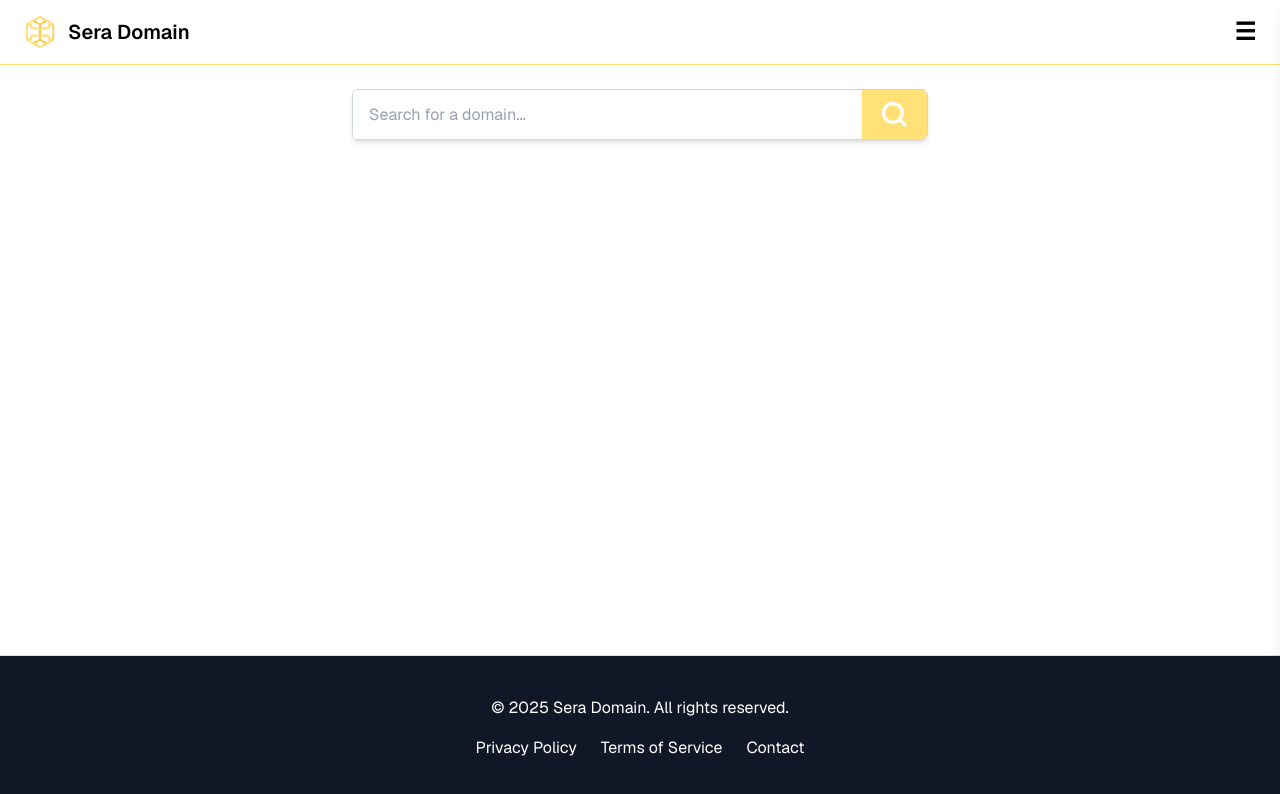
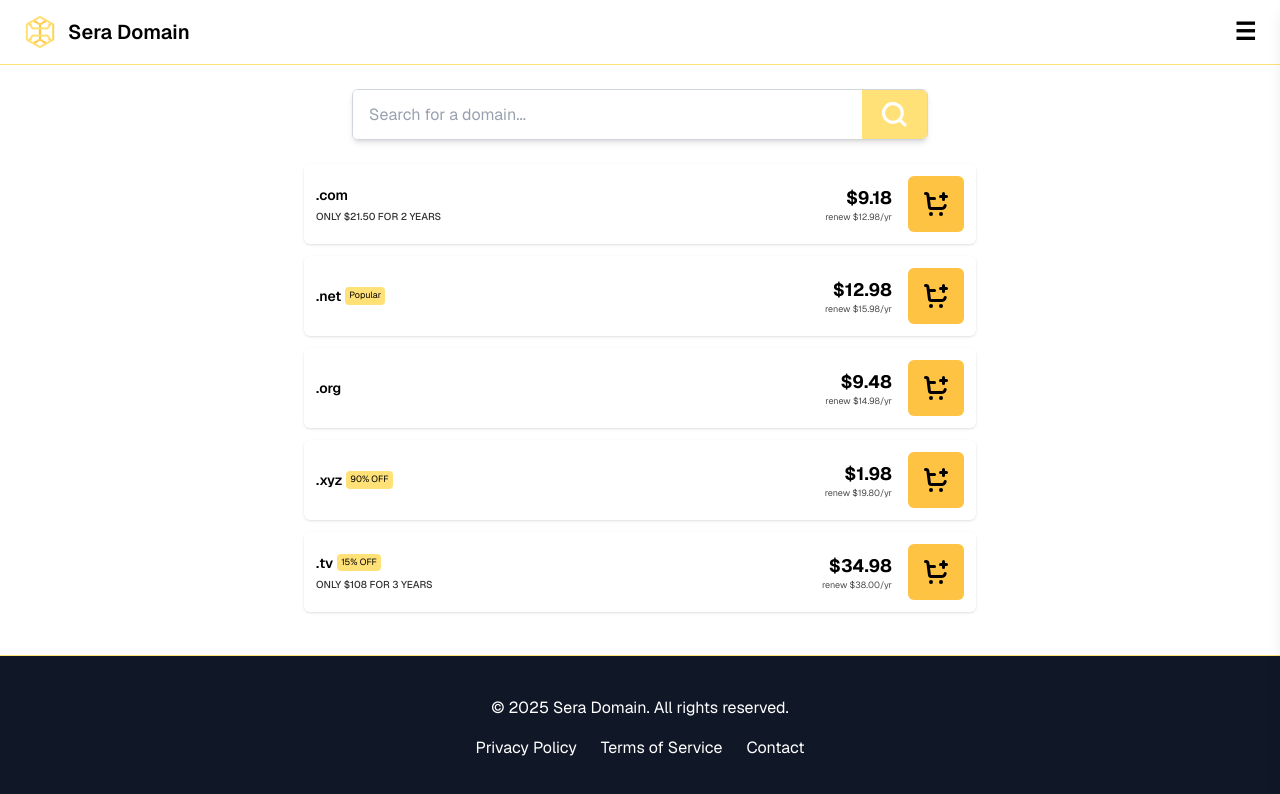
Before and after one commit to Parvez4560/seradomain, a Next.js app: page /search in a window 1280 px wide. Shown: the top 794 px of the page. Built offline with nearby package versions, Linux system fonts and the light colour scheme.

Commit message:
New changes

```diff
--- a/components/DomainCard.tsx
+++ b/components/DomainCard.tsx
@@ -18,18 +18,17 @@ export default function DomainCard({
   dealText,
 }: DomainCardProps) {
   return (
-    <div className="flex justify-between items-center border rounded-md p-4 bg-[var(--background)] shadow-sm">
+    <div className="flex justify-between items-center rounded-md p-3 bg-[var(--background)] shadow-sm max-w-full w-full">
 
       {/* LEFT SIDE */}
-      <div>
+      <div className="flex-1 pr-3">
         {/* Domain name + badges */}
-        <div className="flex items-center gap-2">
-          <span className="text-lg font-semibold">{name}</span>
-
+        <div className="flex items-center gap-1">
+          <span className="text-sm font-semibold truncate">{name}</span>
           {offers.map((offer, i) => (
             <span
               key={i}
-              className="text-[11px] px-2 py-0.5 rounded bg-[var(--main-color-2)] text-black"
+              className="text-[9px] px-1 py-0.5 rounded bg-[var(--main-color-2)] text-black"
             >
               {offer}
             </span>
@@ -38,39 +37,40 @@ export default function DomainCard({
 
         {/* Deal text */}
         {dealText && (
-          <div className="text-xs mt-1 font-medium opacity-80">
+          <div className="text-[10px] mt-1 font-medium opacity-80 truncate">
             {dealText}
           </div>
         )}
       </div>
 
       {/* RIGHT SIDE */}
-      <div className="flex items-center gap-6">
+      <div className="flex items-center gap-4">
 
-        {/* Price text (NO dollar icon) */}
+        {/* Price and Renew (no color, no border) */}
         <div className="text-right leading-tight">
-          <div className="text-xl font-bold">{price}</div>
-
+          <div className="text-lg font-bold">{price}</div>
           {renewPrice && (
-            <div className="text-[11px] opacity-60">
+            <div className="text-[9px] opacity-70">
               renew ${renewPrice}/yr
             </div>
           )}
         </div>
 
-        {/* Add to cart icon (bigger) */}
+        {/* Add to cart icon in separate colored box */}
+        <div className="bg-[var(--main-color-1)] p-2 rounded-md flex items-center justify-center">
           <button
             title="Add to cart"
-          className="p-3 rounded-md border hover:bg-[var(--main-color-2)] transition"
+            className="p-2 transition hover:opacity-90"
           >
             <Image
               src="/interface-icons/shopping-cart-add.svg"
               alt="Add to cart"
-            width={28}
-            height={28}
+              width={24}
+              height={24}
             />
           </button>
         </div>
       </div>
+    </div>
   );
 }
--- a/components/DomainResults.tsx
+++ b/components/DomainResults.tsx
@@ -13,19 +13,26 @@ const TLDS = [
     tld: ".net",
     price: "12.98",
     renew: "15.98",
-    offer: ["40% OFF"],
+    offer: ["Popular"],
   },
   {
     tld: ".org",
-    price: "11.99",
-    renew: "14.99",
-    offer: ["Popular"],
+    price: "9.48",
+    renew: "14.98",
+
   },
   {
     tld: ".xyz",
-    price: "1.99",
-    renew: "9.99",
-    offer: ["New"],
+    price: "1.98",
+    renew: "19.80",
+    offer: ["90% OFF"],
+  },
+  {
+    tld: ".tv",
+    price: "34.98",
+    renew: "38.00",
+    offer: ["15% OFF"],
+    dealText: "ONLY $108 FOR 3 YEARS",
   },
 ];
 
@@ -34,7 +41,6 @@ interface Props {
 }
 
 export default function DomainResults({ searchValue }: Props) {
-  if (!searchValue.includes(".")) return null;
 
   const parts = searchValue.split(".");
   const name = parts[0] || "";
--- a/components/DomainSearch.tsx
+++ b/components/DomainSearch.tsx
@@ -1,29 +1,24 @@
+// DomainSearch.tsx
 "use client";
 
 import { useState } from "react";
-import { useRouter } from "next/navigation";
 import Image from "next/image";
 
 interface Props {
   initialQuery?: string;
-  updateURL?: boolean; // default true
+  updateURL?: boolean;
+  onSearch?: (val: string) => void;
 }
 
-export default function DomainSearch({
-  initialQuery = "",
-  updateURL = true,
-}: Props) {
+export default function DomainSearch({ initialQuery = "", updateURL = true, onSearch }: Props) {
   const [query, setQuery] = useState(initialQuery);
-  const router = useRouter();
 
   const handleSearch = () => {
     if (!query.trim()) return;
-
     if (updateURL) {
-      router.push(`/search?domain=${encodeURIComponent(query)}`);
-    } else {
-      console.log("Search value used:", query);
+      console.log("Router push:", query);
     }
+    if (onSearch) onSearch(query);
   };
 
   const handleKeyPress = (e: React.KeyboardEvent<HTMLInputElement>) => {
--- a/components/SearchContent.tsx
+++ b/components/SearchContent.tsx
@@ -1,20 +1,25 @@
+// SearchContent.tsx
 "use client";
 
-import { useSearchParams } from "next/navigation";
+import { useState, useEffect } from "react";
 import DomainSearch from "./DomainSearch";
 import DomainResults from "./DomainResults";
+import { useSearchParams } from "next/navigation";
 
 export default function SearchContent() {
   const searchParams = useSearchParams();
-  const query = searchParams.get("domain") || "";
+  const initialQuery = searchParams.get("domain") || "";
+
+  const [searchValue, setSearchValue] = useState(initialQuery);
 
   return (
     <>
-      {/* Search Input */}
-      <DomainSearch initialQuery={query} updateURL={false} />
-
-      {/* Show results only if query is valid */}
-      {query && <DomainResults searchValue={query} />}
+      <DomainSearch
+        initialQuery={searchValue}
+        updateURL={false}
+        onSearch={(val: string) => setSearchValue(val)}
+      />
+      <DomainResults searchValue={searchValue} />
     </>
   );
 }
```
Lines whose indentation alone changed are shown as unchanged.
